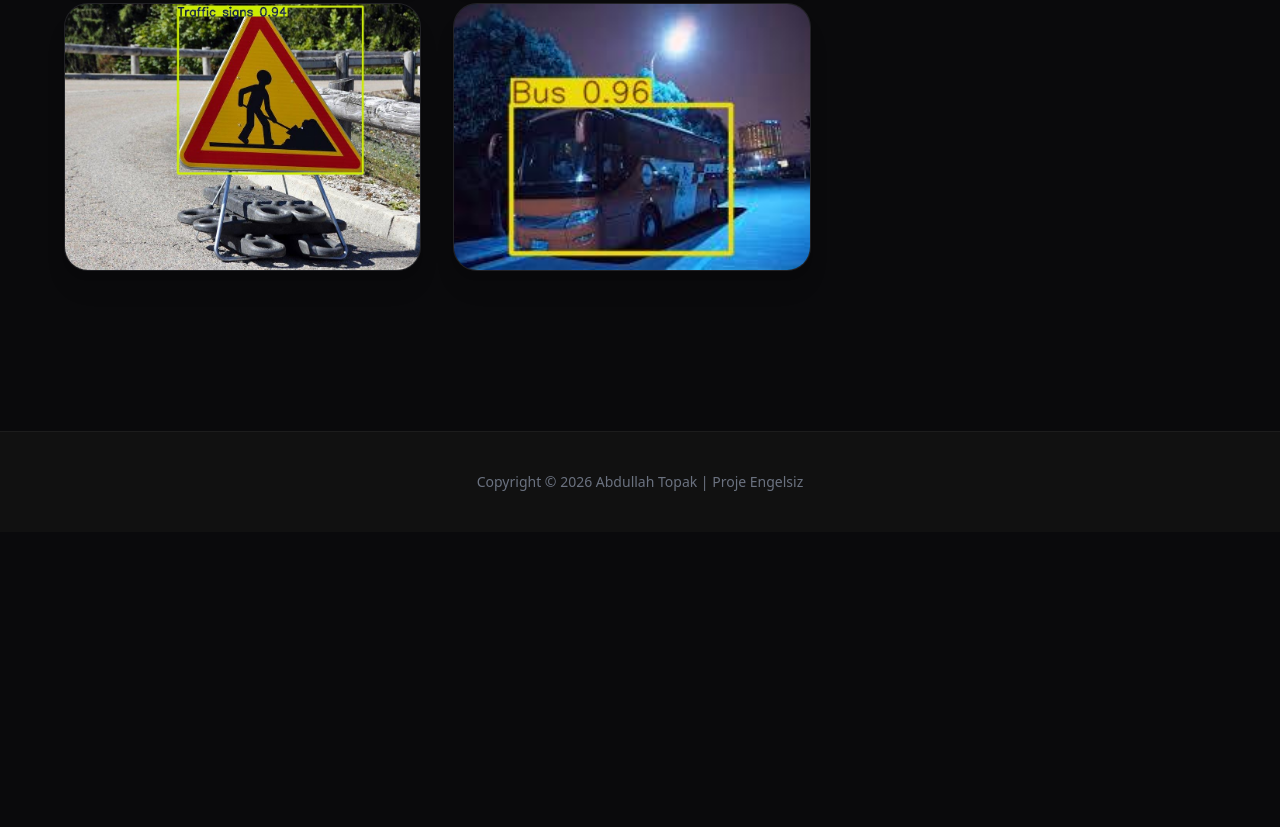
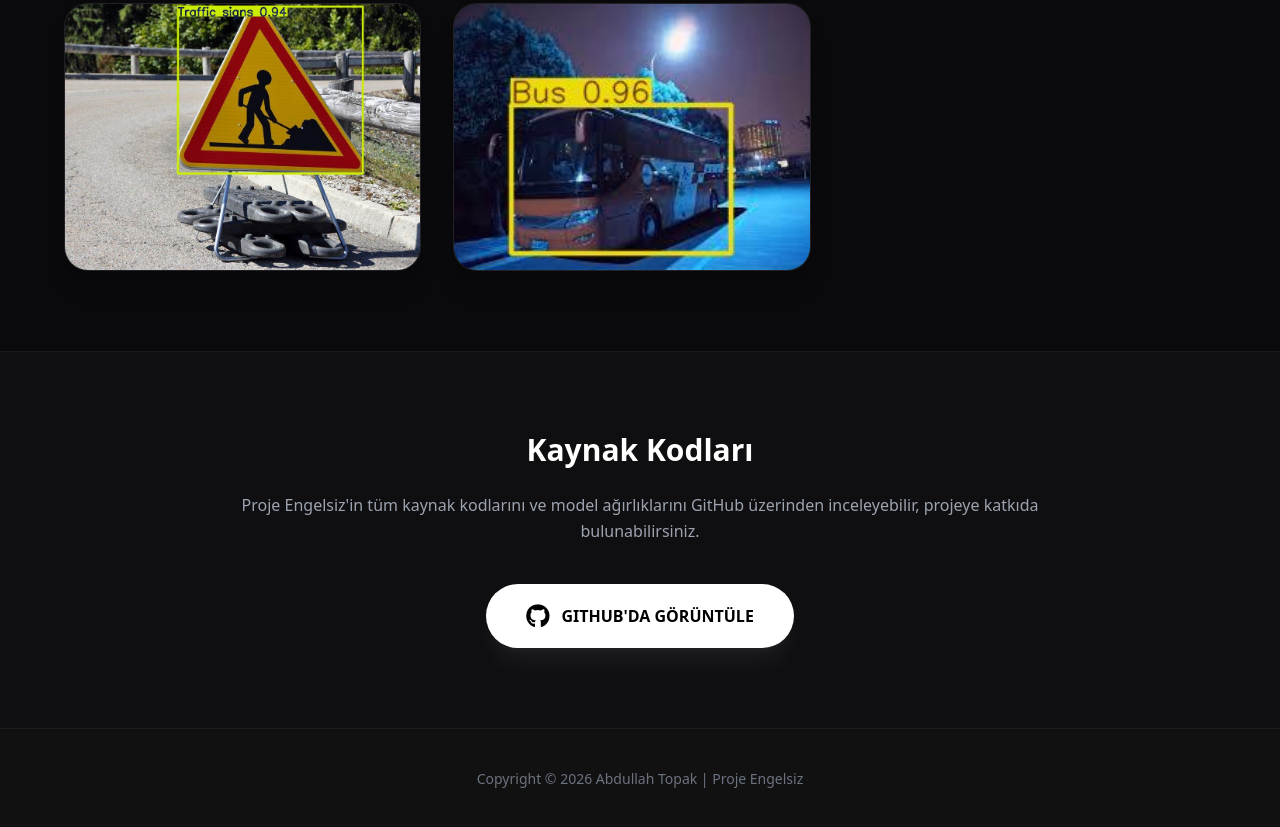
Before and after one commit to AbdullahTOPAK/portfolio, a plain HTML site: page engelsiz.html in a window 1280 px wide. Shown: the part 2404-3231 px from the top of the page. Before the commit the page ends 2936 px from the top, so only its background shows below. Drawn offline with nearby package versions, Linux system fonts and the light colour scheme.

Commit message:
Update engelsiz.html

```diff
--- a/engelsiz.html
+++ b/engelsiz.html
@@ -143,7 +143,6 @@
             <!-- SAĞ KOLON (AFİŞ) -->
             <div class="lg:block">
                 <div class="sticky top-32 bg-[#16161a] p-4 rounded-3xl border border-white/5 shadow-2xl">
-                    <!-- Buradaki görsel ismini klasördeki afiş isminizle değiştirmeyi unutmayın -->
                     <img src="afis.png" alt="Proje Engelsiz Afiş" class="w-full h-auto rounded-2xl shadow-lg">
                     <p class="mt-4 text-center text-xs text-gray-500 font-mono italic">Proje Tanıtım Afişi</p>
                 </div>
@@ -152,8 +151,22 @@
         </div>
     </section>
 
+    <!-- GITHUB REPO BÖLÜMÜ (YENİ EKLENEN) -->
+    <section class="py-20 px-6 bg-[#0f0f12] border-t border-white/5">
+        <div class="max-w-4xl mx-auto text-center">
+            <h2 class="text-3xl font-bold text-white mb-6">Kaynak Kodları</h2>
+            <p class="text-gray-400 mb-10 leading-relaxed">
+                Proje Engelsiz'in tüm kaynak kodlarını ve model ağırlıklarını GitHub üzerinden inceleyebilir, projeye katkıda bulunabilirsiniz.
+            </p>
+            <a href="https://github.com/AbdullahTOPAK/Engelsiz-Project" target="_blank" class="inline-flex items-center gap-3 bg-white text-black px-10 py-4 rounded-full font-black hover:bg-gray-200 transition-all duration-300 shadow-xl shadow-white/5">
+                <i class="fa-brands fa-github text-2xl"></i>
+                GITHUB'DA GÖRÜNTÜLE
+            </a>
+        </div>
+    </section>
+
     <!-- FOOTER -->
-    <footer class="bg-[#111111] py-10 px-6 mt-20 border-t border-white/5">
+    <footer class="bg-[#111111] py-10 px-6 border-t border-white/5">
         <div class="max-w-6xl mx-auto text-center text-gray-500 text-sm">
             Copyright © 2026 Abdullah Topak | Proje Engelsiz
         </div>
```
